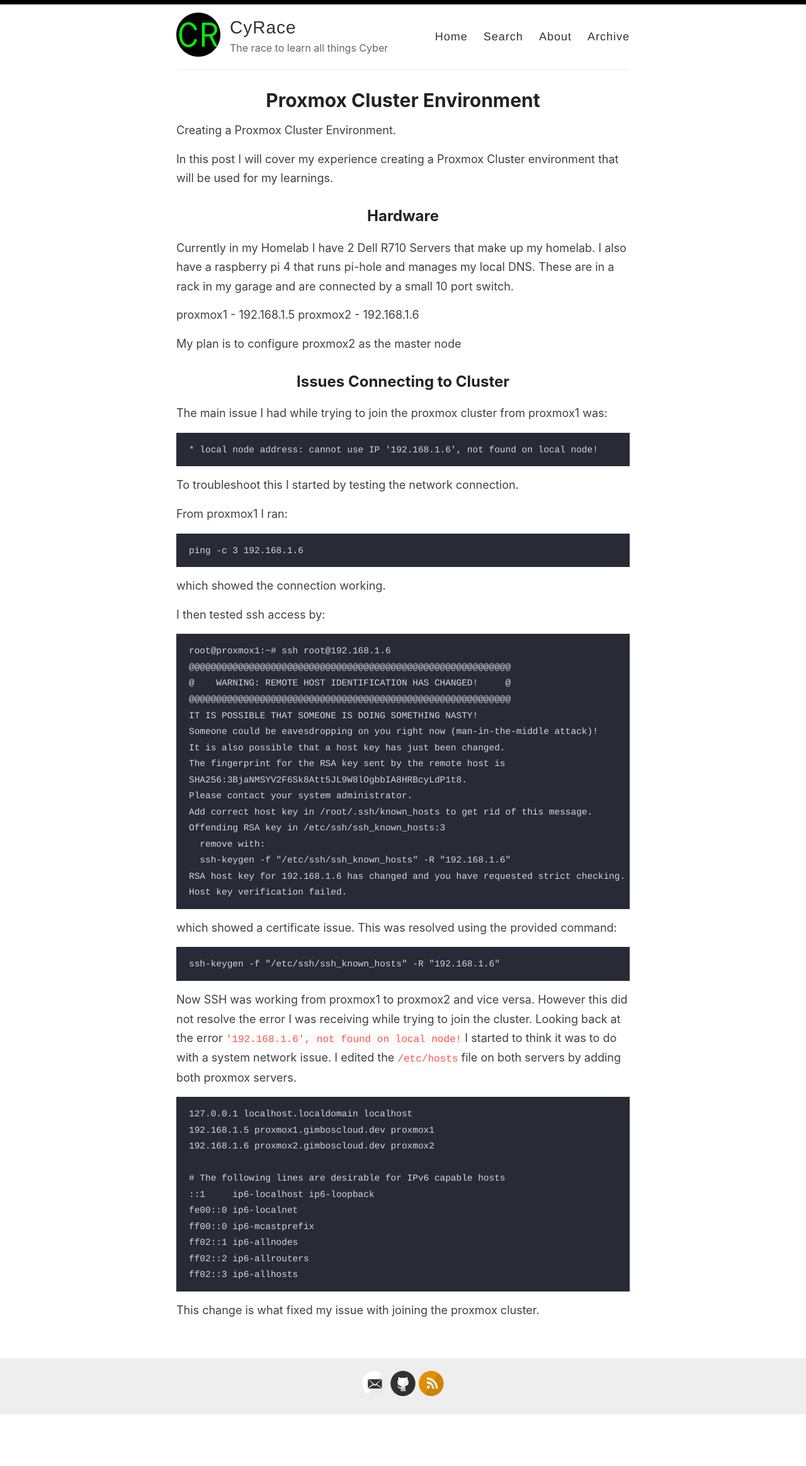
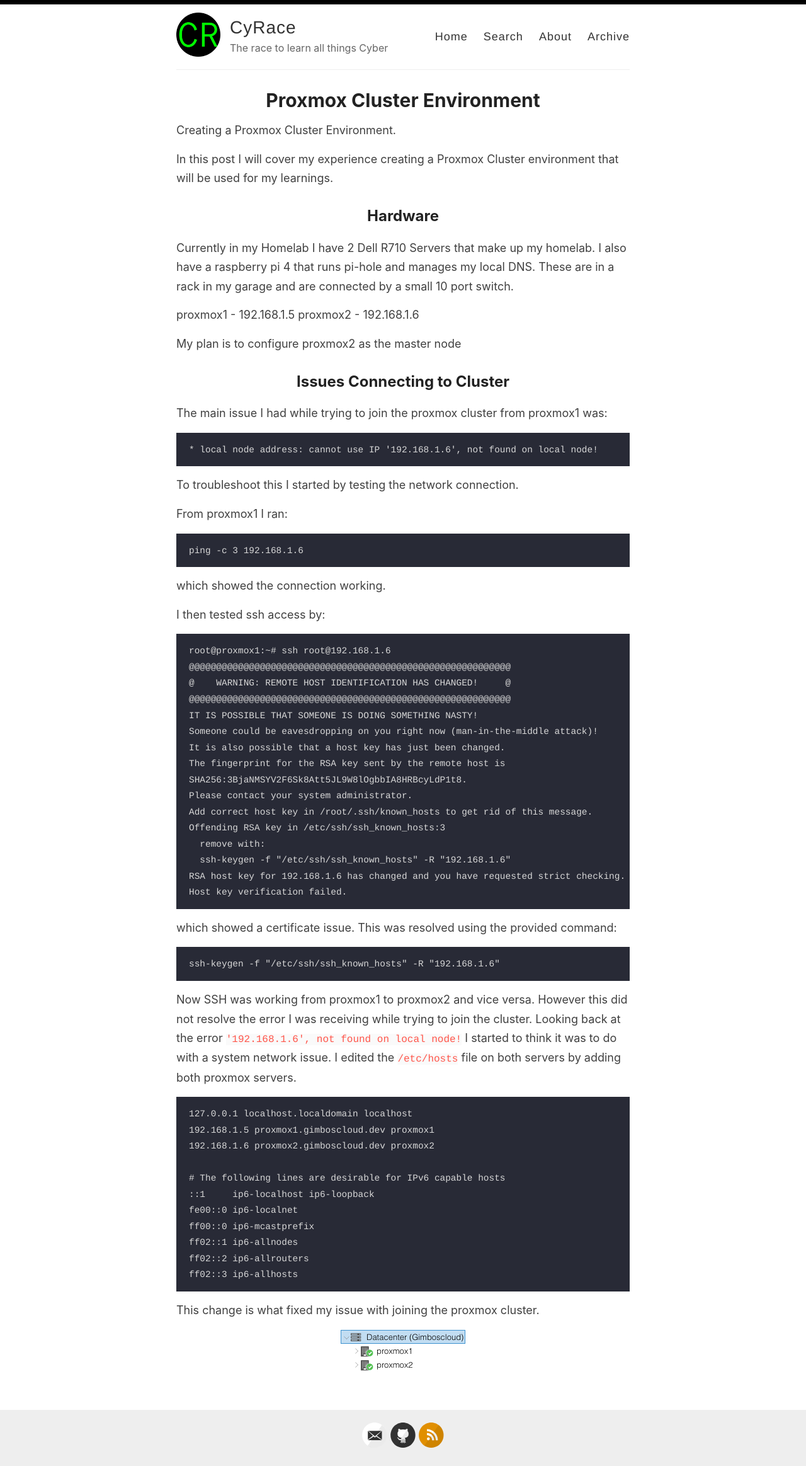
Before and after one commit to Gimb0/Gimb0.github.io, a Jekyll site: the page built from _posts/2022-06-21-Building-a-Proxmox-Environment.md, in a window 1280 px wide. Shown: the whole page at 63% size. Built offline with Jekyll 4.4.1, drawn with Linux system fonts in a browser that asks for light colours; before the commit the page ends 2245 px from its top, so only the background shows below that.

Commit message:
Add image of proxmox cluster

````diff
--- a/_posts/2022-06-21-Building-a-Proxmox-Environment.md
+++ b/_posts/2022-06-21-Building-a-Proxmox-Environment.md
@@ -78,3 +78,5 @@ ff02::3 ip6-allhosts
 ```
 
 This change is what fixed my issue with joining the proxmox cluster.
+
+![Proxmox Cluster Environment!]({{ site.baseurl }}/images/Proxmox-Cluster-Environment.png "Proxmox Cluster Environment")
````
Also changed, not shown: images/Proxmox-Cluster-Environment.png (added).
